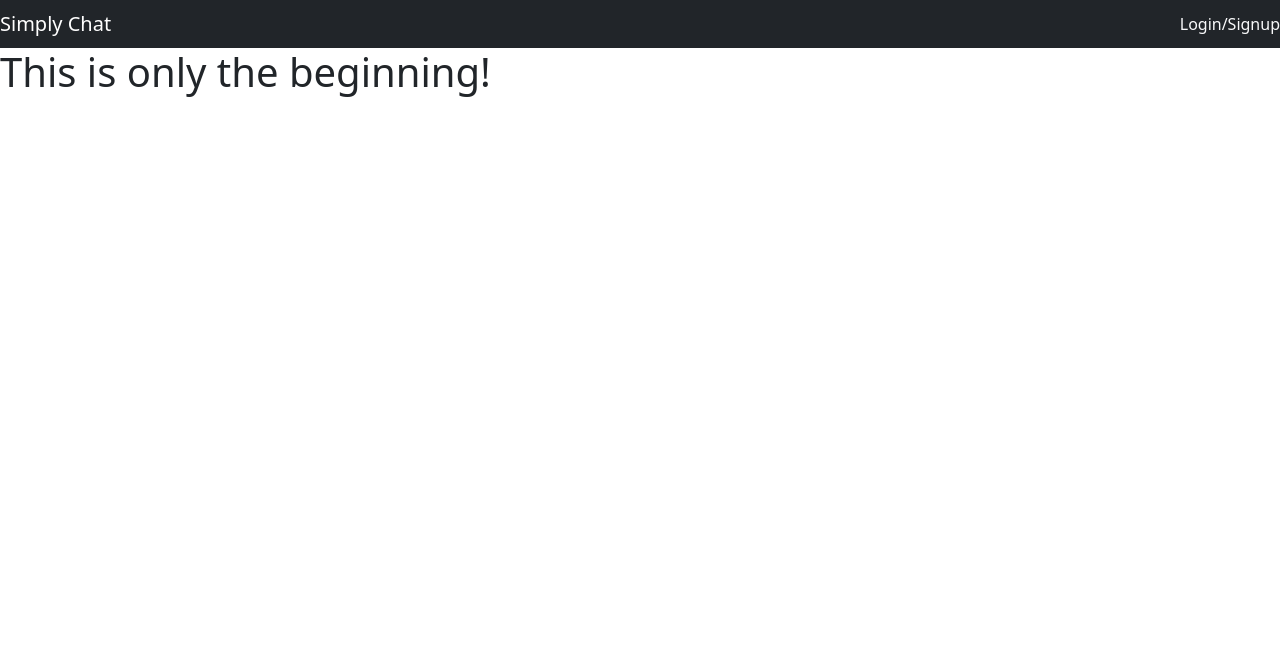
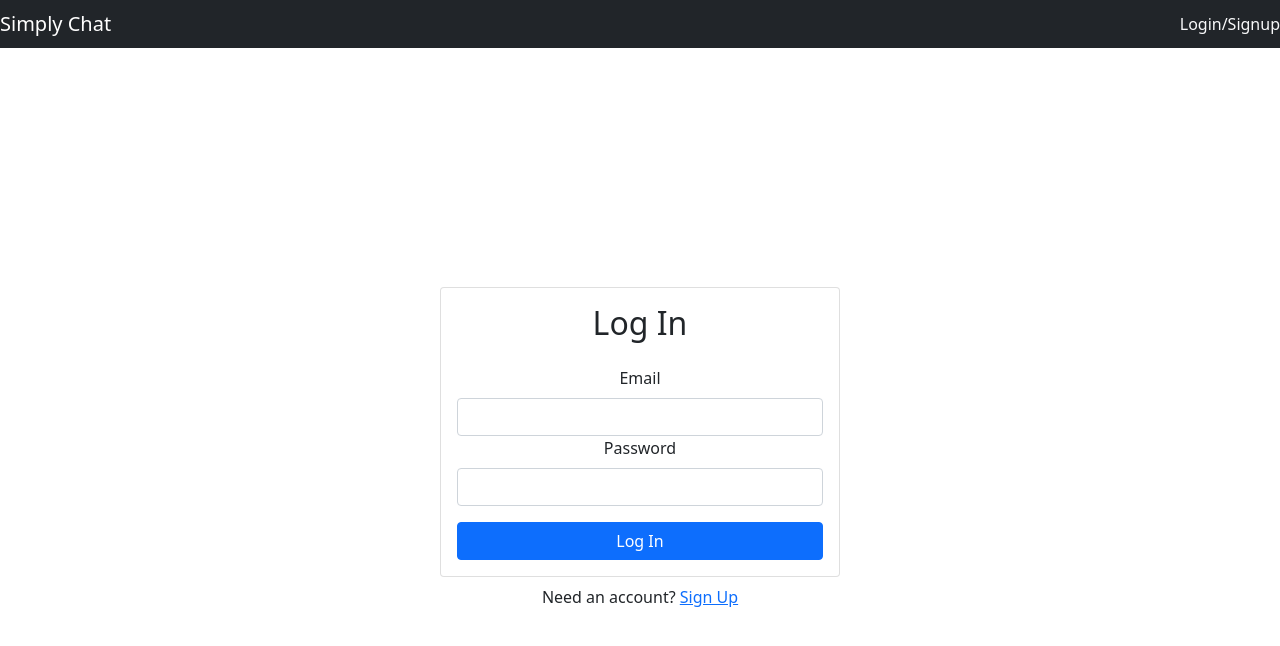
Before and after one commit to Cutecat42/SimplyChat, a React (Create React App) app: page /Login in a window 1280 px wide. Shown: the top 646 px of the page. Built offline with nearby package versions, Linux system fonts and the light colour scheme; no server answers.

Commit message:
Complete login page, make NavBar switch when user logged in

```diff
--- a/src/components/Login.js
+++ b/src/components/Login.js
@@ -1,7 +1,63 @@
-import React from 'react';
+import React, { useRef, useState } from 'react';
+import { Form, Button, Card, Alert, Container } from "react-bootstrap"
+import { Link, useNavigate } from "react-router-dom"
+import { useAuth } from "../contexts/AuthContext"
+import "bootstrap/dist/css/bootstrap.min.css"
 
 function Login () {
-    return <h1>This is only the beginning!</h1>
+    const emailRef = useRef()
+    const passwordRef = useRef()
+    const { login } = useAuth()
+    const [error, setError] = useState("")
+    const [loading, setLoading] = useState(false)
+    const navigate = useNavigate()
+
+    async function handleSubmit (e) {
+        e.preventDefault()
+
+        try {
+            setError("")
+            setLoading(true)
+            await login(emailRef.current.value, passwordRef.current.value)
+            navigate("/")
+        } catch {
+            setError("Failed to sign in")
+            setLoading(false)
+        }
+    }
+
+    return (
+        <>
+            <Container className="d-flex align-items-center justify-content-center"
+                style={{ minHeight: "100vh" }}
+            >
+                <div className="w-100 text-center" style={{ maxWidth: "400px" }}>
+                    <Card>
+                        <Card.Body>
+                            <h2 className="text-center mb-4">Log In</h2>
+                            {error && <Alert variant="danger">{error}</Alert>}
+                            <Form onSubmit={handleSubmit}>
+                                <Form.Group id="email">
+                                    <Form.Label>Email</Form.Label>
+                                    <Form.Control type="email" ref={emailRef} required />
+                                </Form.Group>
+                                <Form.Group id="password">
+                                    <Form.Label>Password</Form.Label>
+                                    <Form.Control type="password" ref={passwordRef} required />
+                                </Form.Group>
+                                <Button disabled={loading} className="w-100 mt-3" type="submit">
+                                    Log In
+                                </Button>
+                            </Form>
+                        </Card.Body>
+                    </Card>
+                    <div className="w-100 text-center mt-2" style={{ maxWidth: "400px" }}>
+                        Need an account? <Link to="/signup" >Sign Up</Link>
+                    </div>
+                </div>
+            </Container>
+        </>
+    )
 }
 
 export default Login;
--- a/src/components/NavBar.js
+++ b/src/components/NavBar.js
@@ -4,8 +4,8 @@
 import Nav from 'react-bootstrap/Nav';
 import React from 'react';
 
-const NavBar = ({ user }) => {
-    if (!user) return (
+const NavBar = ({ currentUser }) => {
+    if (!currentUser) return (
         <Navbar bg='dark' variant='dark' className='py-1'>
             <NavLink to='/' className='navbar-brand'>Simply Chat</NavLink>
             <Navbar.Toggle aria-controls='basic-navbar-nav' />
--- a/src/components/Signup.js
+++ b/src/components/Signup.js
@@ -40,7 +40,6 @@
                     <Card>
                         <Card.Body>
                             <h2 className="text-center mb-4">Sign Up</h2>
-                            {/* {JSON.stringify(currentUser)} */}
                             {error && <Alert variant="danger">{error}</Alert>}
                             <Form onSubmit={handleSubmit}>
                                 <Form.Group id="email">
@@ -55,7 +54,7 @@
                                     <Form.Label>Password Confirmation</Form.Label>
                                     <Form.Control type="password" ref={passwordConfirmRef} required />
                                 </Form.Group>
-                                <Button disabled={loading} className="w-100" type="submit">
+                                <Button disabled={loading} className="w-100 mt-2" type="submit">
                                     Sign Up
                                 </Button>
                             </Form>
--- a/src/contexts/AuthContext.js
+++ b/src/contexts/AuthContext.js
@@ -15,6 +15,10 @@
         return auth.createUserWithEmailAndPassword(email, password)
     }
 
+    function login (email, password) {
+        return auth.signInWithEmailAndPassword(email, password)
+    }
+
     useEffect(() => {
         const unsubscribe = auth.onAuthStateChanged(user => {
             setCurrentUser(user)
@@ -26,7 +30,8 @@
 
     const value = {
         currentUser,
-        signup
+        signup,
+        login
     }
 
     return (
```
